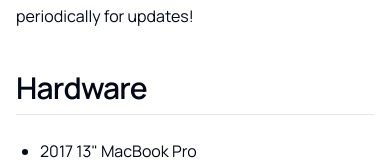
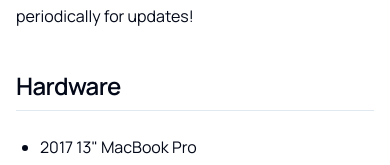
Before and after one commit to ethrmor/ethanos, a Next.js app: page /uses in a window 390 px wide. Shown: the part 259-424 px from the top of the page. Built offline with nearby package versions, Linux system fonts and the light colour scheme.

Commit message:
chore(page.tsx): update heading font size to be responsive and improve readability

```diff
--- a/src/app/uses/page.tsx
+++ b/src/app/uses/page.tsx
@@ -15,7 +15,7 @@
         day-to-day basis. I attempt to keep this list up-to-date, but it may not
         always be. Feel free to check back periodically for updates!
       </p>
-      <h2 className='mt-10 scroll-m-20 border-b pb-2 text-3xl font-semibold tracking-tight transition-colors first:mt-0'>
+      <h2 className='mt-10 scroll-m-20 border-b pb-2 text-2xl font-semibold tracking-tight transition-colors first:mt-0 lg:text-3xl'>
         Hardware
       </h2>
       <ul className='my-6 ml-6 list-disc [&>li]:mt-2'>
@@ -47,7 +47,7 @@
           </p>
         </li>
       </ul>
-      <h2 className='mt-10 scroll-m-20 border-b pb-2 text-3xl font-semibold tracking-tight transition-colors first:mt-0'>
+      <h2 className='mt-10 scroll-m-20 border-b pb-2 text-2xl font-semibold tracking-tight transition-colors first:mt-0 lg:text-3xl'>
         Software
       </h2>
       <ul className='my-6 ml-6 list-disc [&>li]:mt-2'>
```
